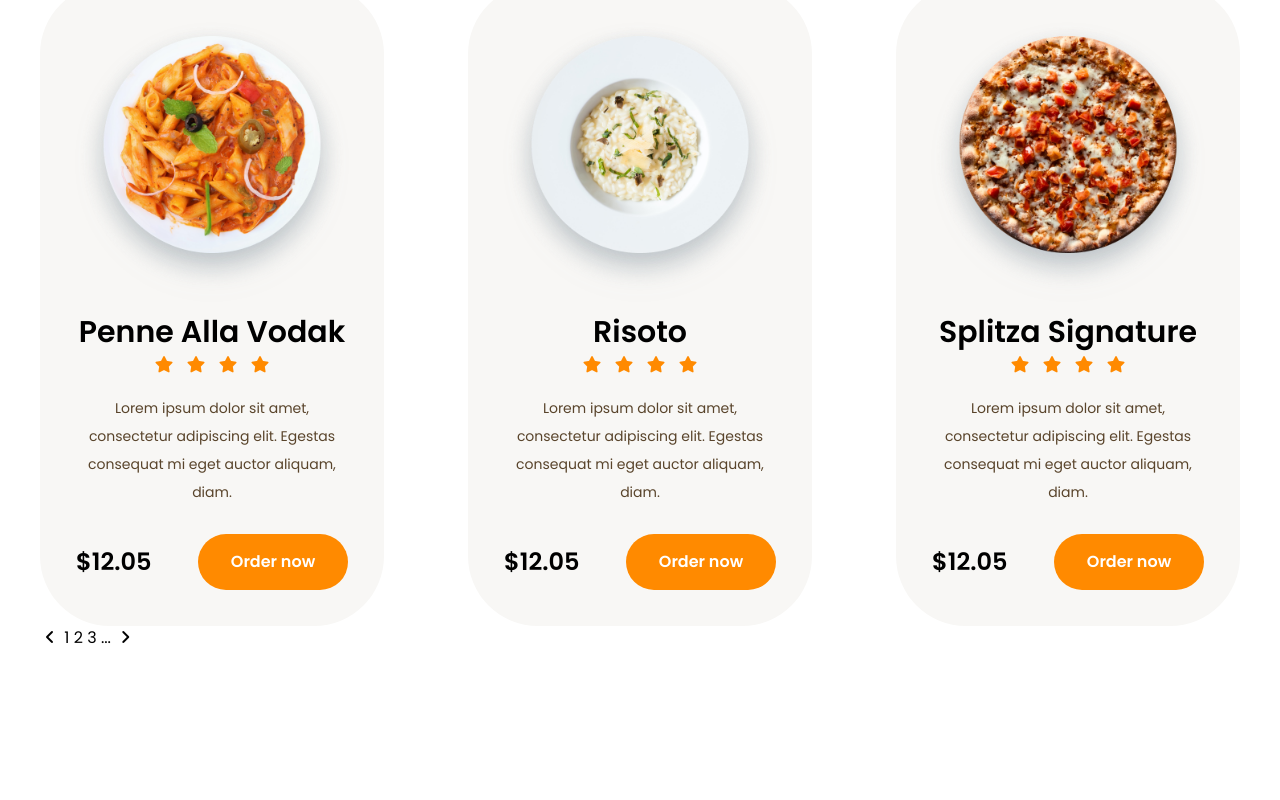
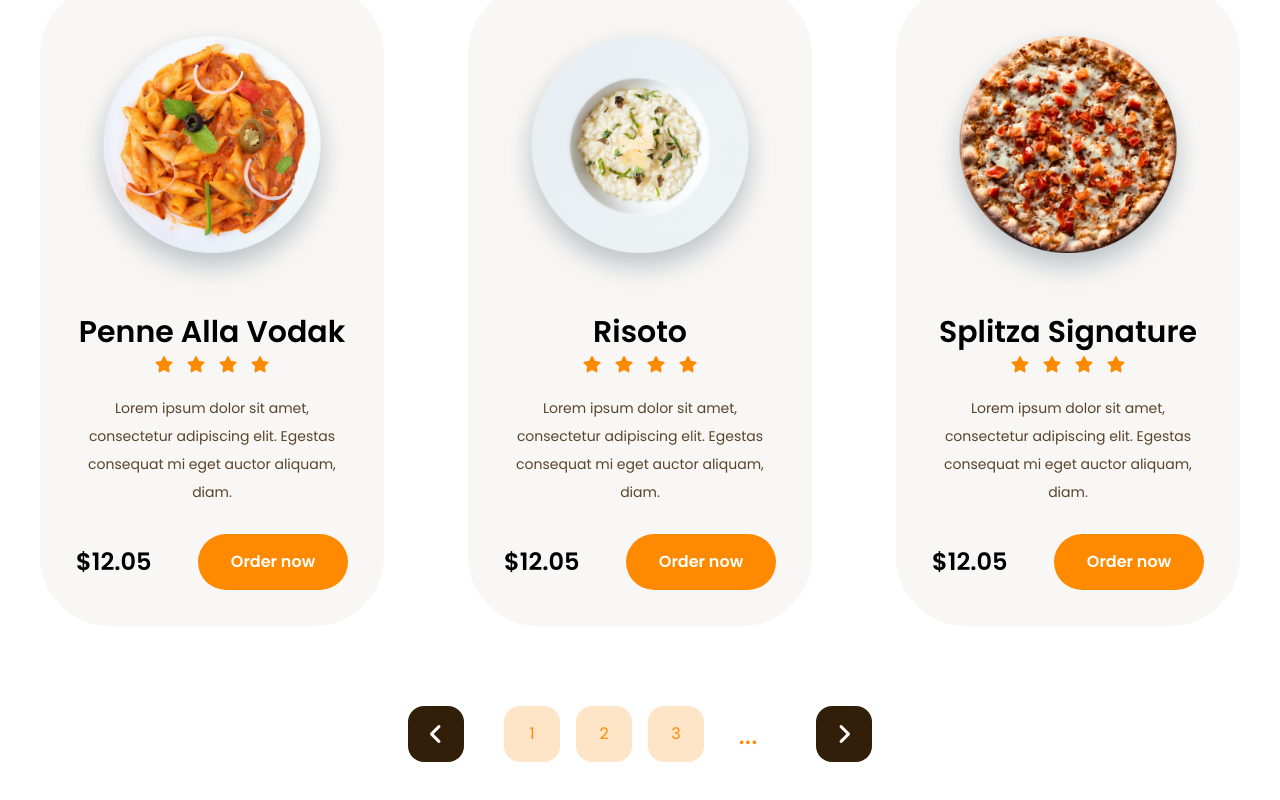
Before and after one commit to Azamatmasharipov707/Delizioso, a website: page src/index.html in a window 1280 px wide. Shown: the part 2958-3758 px from the top of the page. Drawn offline with Linux system fonts and the light colour scheme.

Commit message:
products section done

```diff
--- a/src/index.html
+++ b/src/index.html
@@ -221,13 +221,13 @@
                         </div>
                     </div>
                 </div>
-                <div>
-                    <button><i class="fa-solid fa-angle-left"></i></button>
-                    <button>1</button>
-                    <button>2</button>
-                    <button>3</button>
-                    <button>...</button>
-                    <button><i class="fa-solid fa-angle-right"></i></button>
+                <div class="flex justify-center items-center mt-20 gap-x-4">
+                    <button class="w-14 h-14 flex items-center justify-center text-2xl rounded-2xl bg-thirdstage mr-6 text-white"><i class="fa-solid fa-angle-left"></i></button>
+                    <button class="w-14 h-14 flex items-center justify-center rounded-2xl bg-[#ffe5c8] text-primery">1</button>
+                    <button class="w-14 h-14 flex items-center justify-center rounded-2xl bg-[#ffe5c8] text-primery">2</button>
+                    <button class="w-14 h-14 flex items-center justify-center rounded-2xl bg-[#ffe5c8] text-primery">3</button>
+                    <button class="w-14 h-14 flex items-center justify-center rounded-2xl text-3xl text-primery">...</button>
+                    <button class="w-14 h-14 flex items-center justify-center text-2xl rounded-2xl bg-thirdstage ml-6 text-white"><i class="fa-solid fa-angle-right"></i></button>
                 </div>
             </div>
         </section>
```
Also changed, not shown: src/css/output.css, 1 other file.
